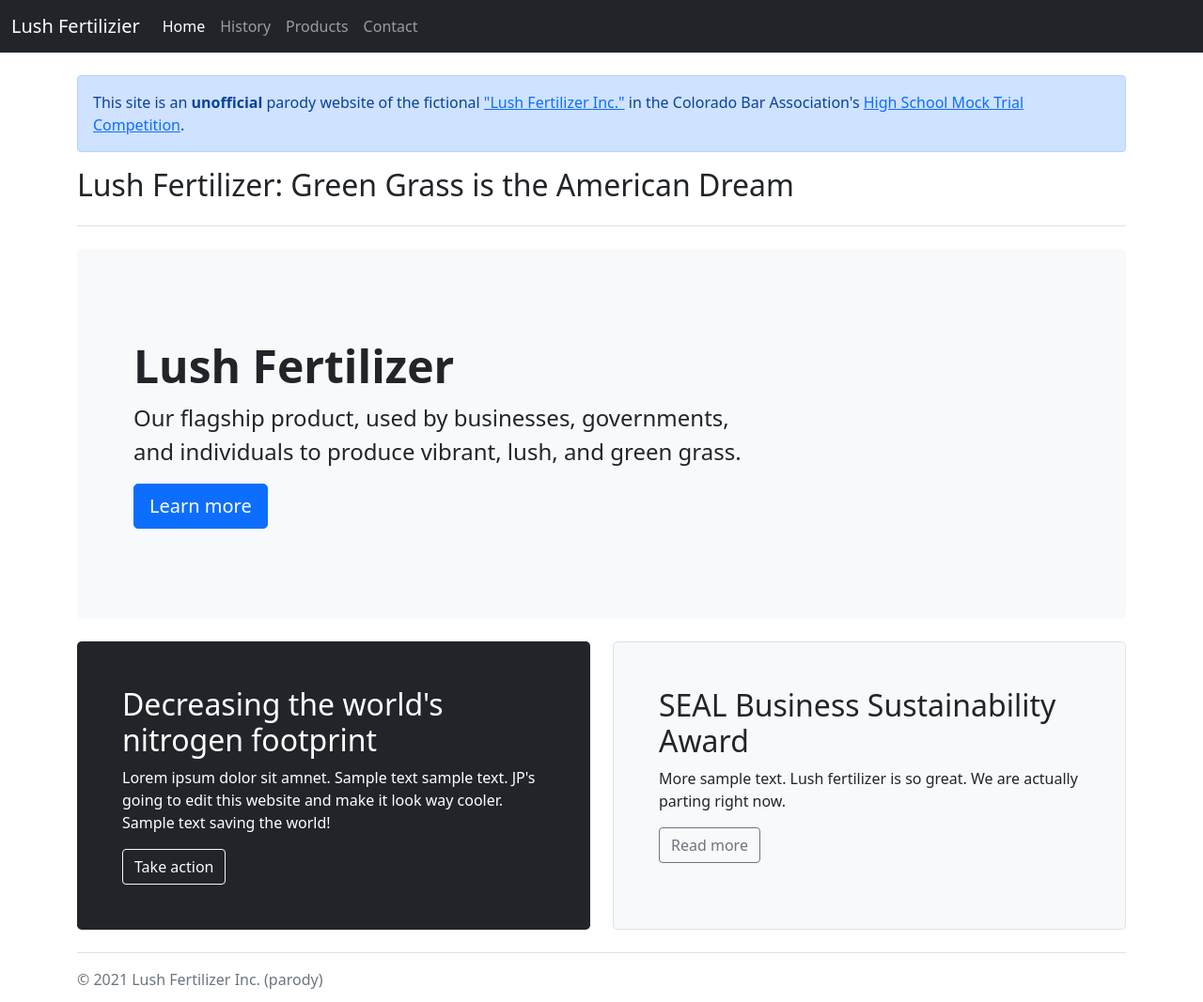
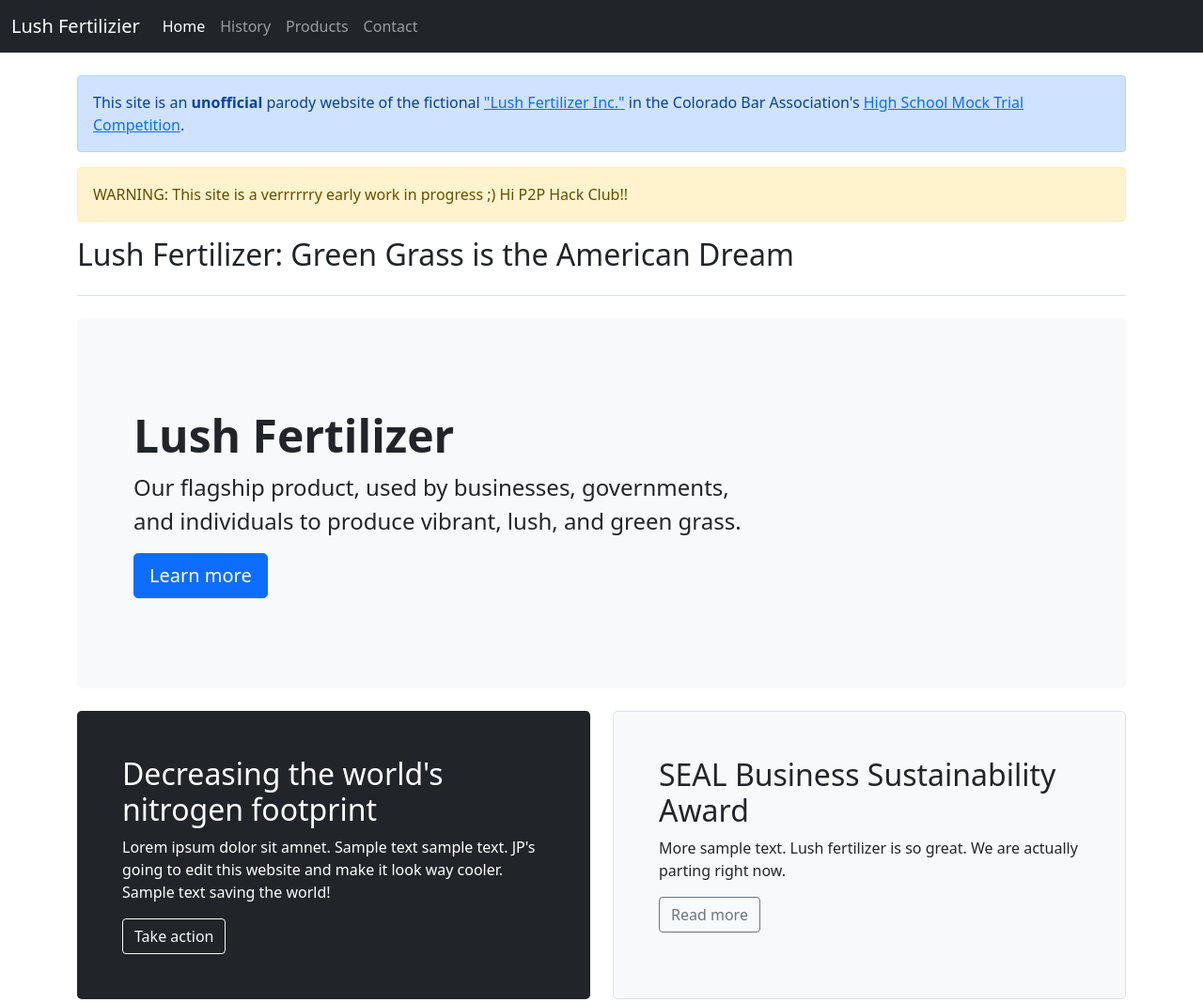
Before and after one commit to thatrobotdev/lush-fertilizer, a plain HTML site: page index.html in a window 1280 px wide. Shown: the top 1067 px of the page at 94% size. Drawn offline with nearby package versions, Linux system fonts and the light colour scheme.

Commit message:
Add WIP Warning

```diff
--- a/index.html
+++ b/index.html
@@ -37,6 +37,9 @@
                 <div class="alert alert-primary" role="alert">
                     This site is an <b>unofficial</b> parody website of the fictional <a href="https://www.coloradohighschoolmocktrial.com/Portals/15/Repository/011921/Final%20Full%20Case%20Problem%202021.pdf?ver=AqN0ZMV9txN_D5TCyiwwKA%3d%3d">"Lush Fertilizer Inc."</a> in the Colorado Bar Association's <a href="https://www.coloradohighschoolmocktrial.com/">High School Mock Trial Competition</a>.
                   </div>
+                  <div class="alert alert-warning" role="alert">
+                    WARNING: This site is a verrrrrry early work in progress ;) Hi P2P Hack Club!!
+                  </div>
                 <h2>Lush Fertilizer: Green Grass is the American Dream</h2>
             </header>
 
```
